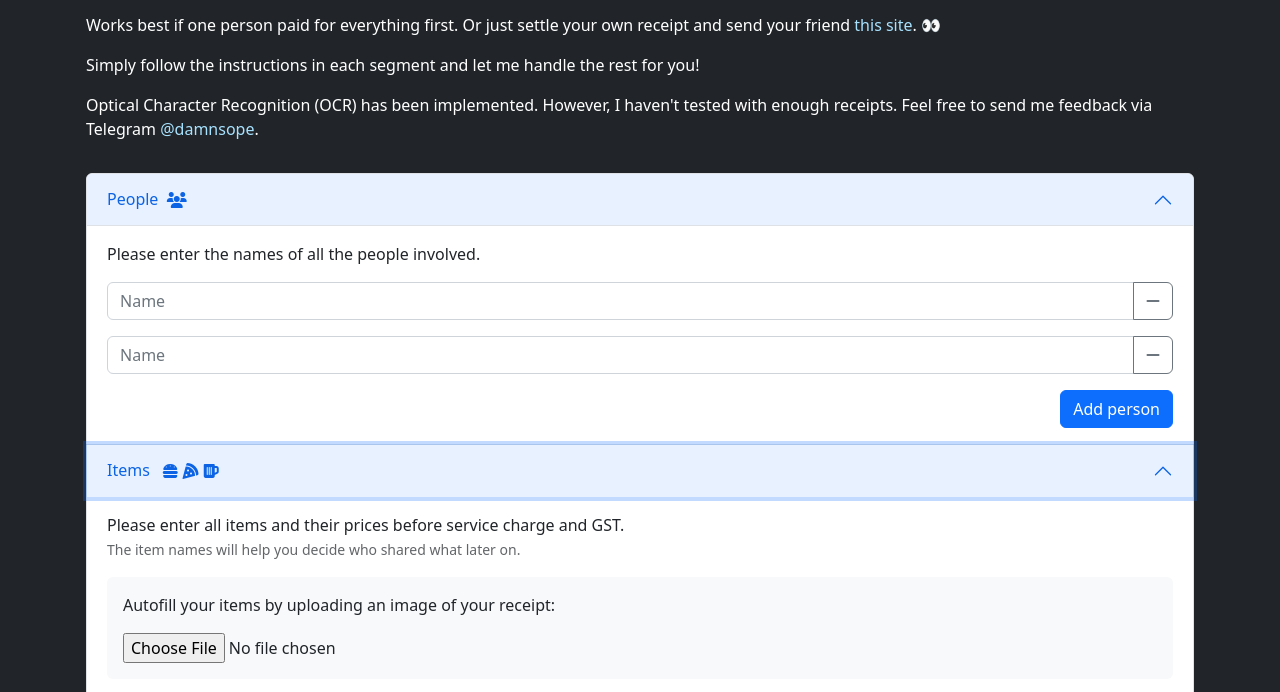
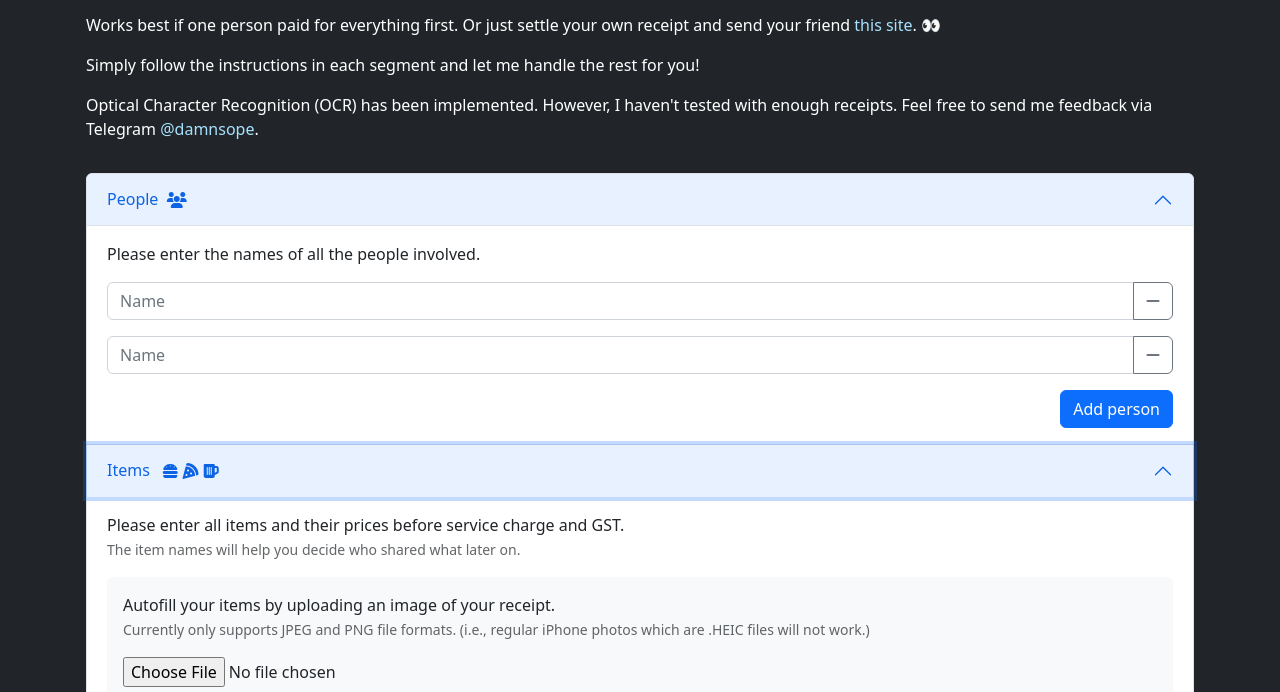
Before and after one commit to darylcwx/receiptCalculator, a website: page index.html in a window 1280 px wide. Both pictures are taken after a click on the button "Items". Shown: the part 99-791 px from the top of the page. Drawn offline with nearby package versions, Linux system fonts and the light colour scheme.

Commit message:
disclaimer for HEIC files

```diff
--- a/index.html
+++ b/index.html
@@ -161,7 +161,9 @@
 								<small style="opacity: 70%;">The item names will help you decide who shared what later on.</small>
 							</p>
 							<div class="p-3 bg-light rounded mb-3">
-								<p>Autofill your items by uploading an image of your receipt:</p>
+								<p>Autofill your items by uploading an image of your receipt. <br>
+									<small style="opacity: 70%;">Currently only supports JPEG and PNG file formats. (i.e., regular iPhone photos which are .HEIC files will not work.)</small>
+								</p>
 								<input id="receiptImage" type="file" accept="image/*" onchange="returnImageContents()"/>
 							</div>
 							<div id="alertSuccess" class="alert alert-success py-3" style="display: none;">
```
